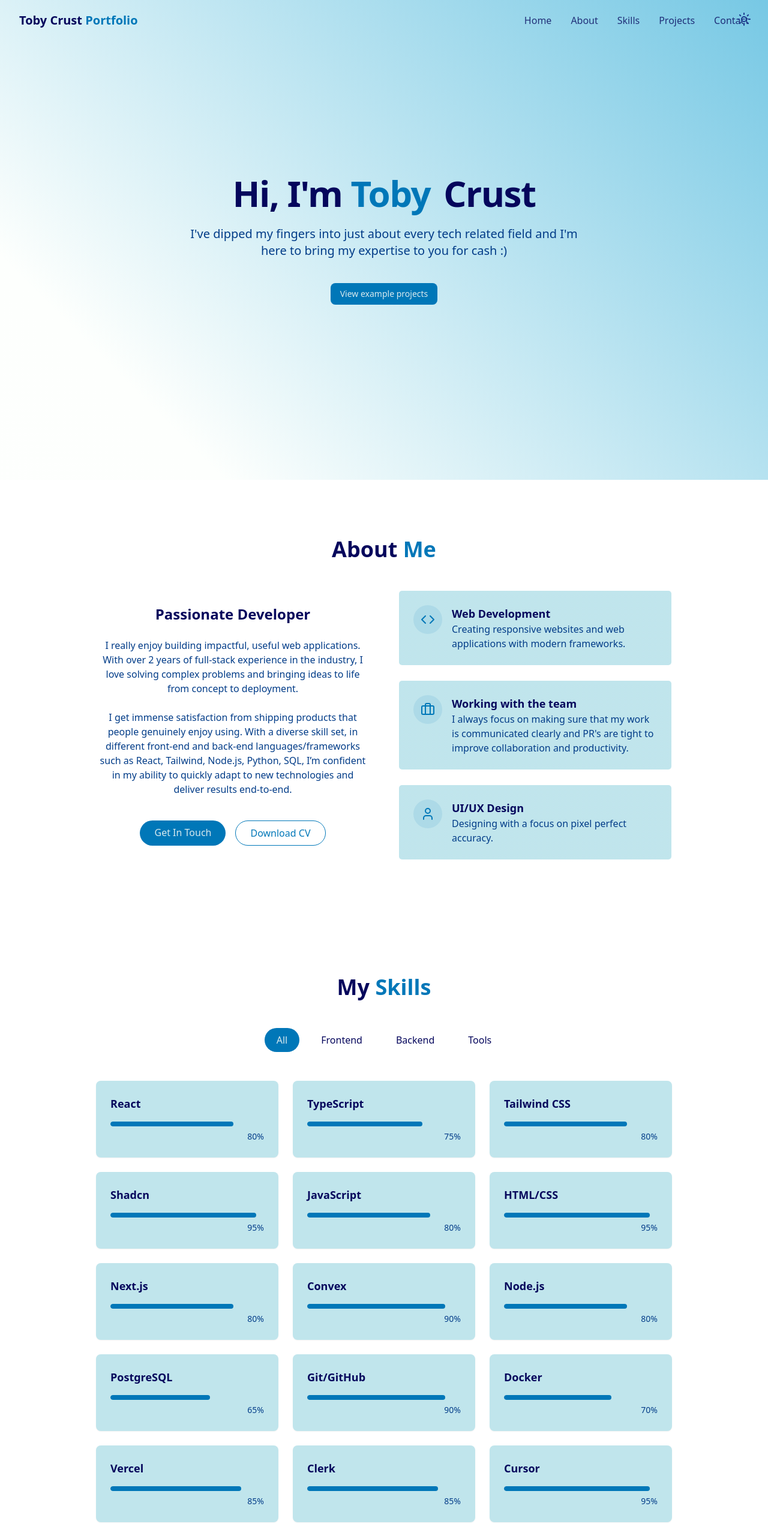
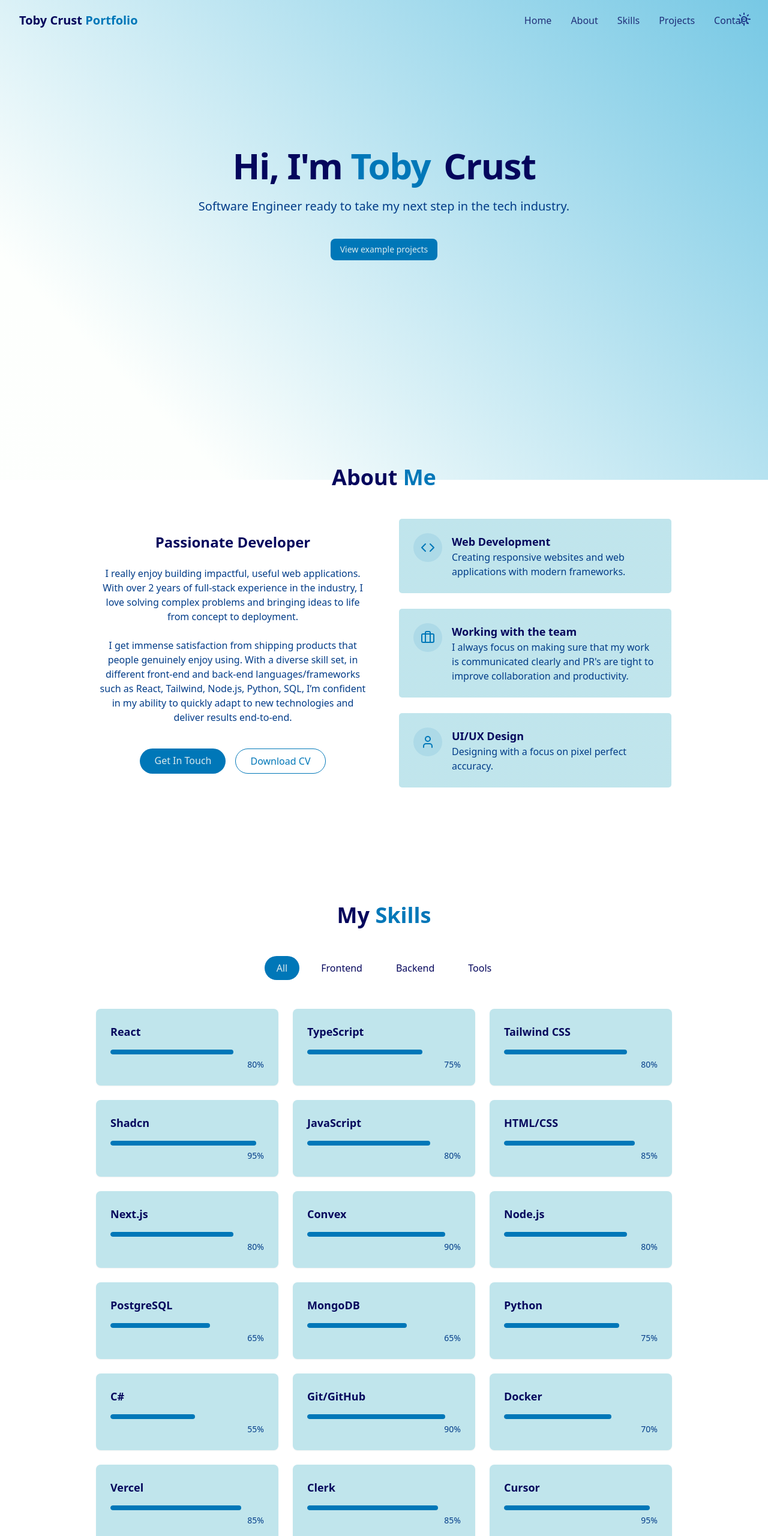
Before and after one commit to leanforward-backend/toby-crust-portfolio, a React (Vite) app: page / in a window 1280 px wide. Shown: the top 2561 px of the page at 60% size. Built offline with nearby package versions, Linux system fonts and the light colour scheme.

Commit message:
styling and updated skills

```diff
--- a/src/components/about_section.tsx
+++ b/src/components/about_section.tsx
@@ -4,7 +4,7 @@ export const AboutSection = () => {
     return (
         <section id="about" className="py-24 px-4 relative">
             {" "}
-            <div className="container mx-auto max-w-5xl">
+            <div className="container mx-auto max-w-5xl opacity-0 animate-fade-in-delay-5">
                 <h2 className="text-3xl md:text-4xl font-bold mb-12 text-center">
                     About <span className="text-primary"> Me</span>
                 </h2>
--- a/src/components/contact/contact_information.tsx
+++ b/src/components/contact/contact_information.tsx
@@ -1,20 +1,15 @@
 import { CircleUserRound, Mail, MapPin, Phone } from "lucide-react"
 
 export const ContactInformation = () => {
-
-
-
     return (
         <div className="grid grid-cols-1 md:grid-cols-2 gap-12">
             <div className="space-y-8">
-                <h3 className="text-2xl font-semibold mb-6"> Contact Information</h3>
-
-                <div className="space-y-6 justify-center">
+                <h3 className="text-2xl font-semibold mb-6 whitespace-nowrap pt-8"> Contact Information</h3>
                 <div className="flex items-start space-x-4">
                     <div className="p-3 rounded-full bg-primary/10">
                         <Mail className="h-6 w-6 text-primary" />
                     </div>
-                        <div>
+                    <div className="text-left">
                         <h4 className="font-medium"> Email</h4>
                         <a
                             href="mailto:tobycrust@gmail.com"
@@ -28,7 +23,7 @@ export const ContactInformation = () => {
                     <div className="p-3 rounded-full bg-primary/10">
                         <Phone className="h-6 w-6 text-primary" />
                     </div>
-                        <div>
+                    <div className="text-left">
                         <h4 className="font-medium"> Phone</h4>
                         <a
                             href="tel:0425843487"
@@ -42,7 +37,7 @@ export const ContactInformation = () => {
                     <div className="p-3 rounded-full bg-primary/10">
                         <MapPin className="h-6 w-6 text-primary" />
                     </div>
-                        <div>
+                    <div className="text-left">
                         <h4 className="font-medium"> Location</h4>
                         <a
                             className="text-muted-forground hover:text-primary transition-colors"
@@ -55,7 +50,7 @@ export const ContactInformation = () => {
                     <div className="p-3 rounded-full bg-primary/10">
                         <CircleUserRound className="h-6 w-6 text-primary" />
                     </div>
-                        <div>
+                    <div className="text-left">
                         <h4 className="font-medium"> Linkedin</h4>
                         <a
                             target="_blank"
@@ -68,6 +63,5 @@ export const ContactInformation = () => {
                 </div>
             </div>
         </div>
-        </div>
     )
 }
--- a/src/components/hero_section.tsx
+++ b/src/components/hero_section.tsx
@@ -1,7 +1,7 @@
 import { Button } from "./ui/button"
 
 export const HeroSection = () => {
-    return <section id="hero" className="relative min-h-screen flex flex-col items-center justify-center px-4">
+    return <section id="hero" className="relative min-h-[85vh] flex flex-col items-center justify-center px-4">
 
         <div className="container max-w-4xl mx-auto text-center z-10">
             <div className="space-y-6">
@@ -13,7 +13,7 @@ export const HeroSection = () => {
                 </h1>
 
                 <p className="text-lg md:text-xl text-muted-foreground max-w-2xl mx-auto opacity-0 animate-fade-in-delay-3">
-                    I've dipped my fingers into just about every tech related field and I'm here to bring my expertise to you for cash :)
+                    Software Engineer ready to take my next step in the tech industry.
                 </p>
 
                 <div className="pt-4 opacity-0 animate-fade-in-delay-4">
--- a/src/components/skills_section.tsx
+++ b/src/components/skills_section.tsx
@@ -7,12 +7,17 @@ const skills = [
     { name: "Tailwind CSS", level: 80, category: "frontend" },
     { name: "Shadcn", level: 95, category: "frontend" },
     { name: "JavaScript", level: 80, category: "frontend" },
-    { name: "HTML/CSS", level: 95, category: "frontend" },
+    { name: "HTML/CSS", level: 85, category: "frontend" },
     { name: "Next.js", level: 80, category: "frontend" },
 
     { name: "Convex", level: 90, category: "backend" },
     { name: "Node.js", level: 80, category: "backend" },
     { name: "PostgreSQL", level: 65, category: "backend" },
+    { name: "MongoDB", level: 65, category: "backend" },
+    { name: "Python", level: 75, category: "backend" },
+    { name: "C#", level: 55, category: "backend" },
+
+
 
     { name: "Git/GitHub", level: 90, category: "tools" },
     { name: "Docker", level: 70, category: "tools" },
--- a/src/index.css
+++ b/src/index.css
@@ -22,6 +22,8 @@
   --animate-fade-in-delay-2: fade-in 0.7s ease-out 0.4s forwards;
   --animate-fade-in-delay-3: fade-in 0.7s ease-out 0.6s forwards;
   --animate-fade-in-delay-4: fade-in 0.7s ease-out 0.8s forwards;
+  --animate-fade-in-delay-5: fade-in 1.9s ease-out 1.7s forwards;
+
   --animate-meteor: meteor 5s linear infinite;
 
   @keyframes float {
```
Lines whose indentation alone changed are shown as unchanged.
